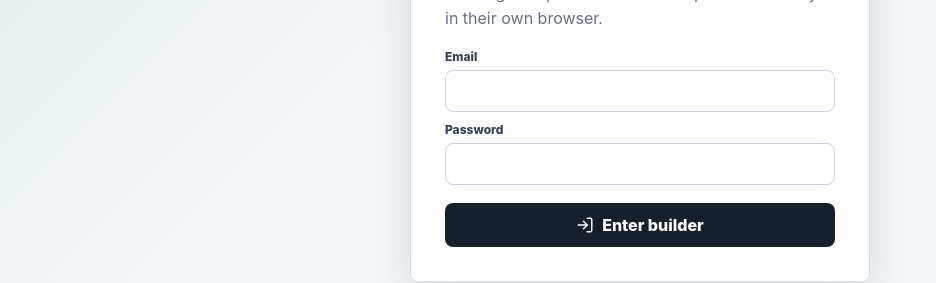
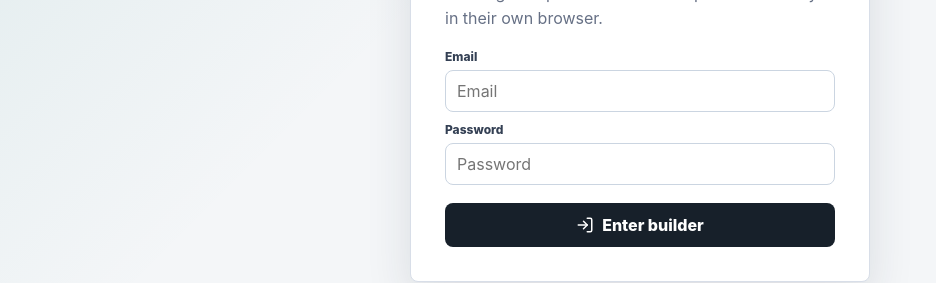
Before and after one commit to LouisLin69/ai-resume-builder, a React (Vite) app: page / in a window 1280 px wide. Shown: the part 359-642 px from the top of the page, without its empty margins (0-936 px from the left). Built offline with nearby package versions, Linux system fonts and the light colour scheme.

Commit message:
Polish editor controls and placeholders

```diff
--- a/src/main.jsx
+++ b/src/main.jsx
@@ -364,12 +364,13 @@ function App() {
             </div>
           </EditorBlock>
 
-          <EditorBlock title="Skills" icon={<Sparkles size={18} />} action={<SmallButton onClick={addSkill} label="Skill" />}>
+          <EditorBlock title="Skills" icon={<Sparkles size={18} />} action={<SmallButton onClick={addSkill} label="Add skill" />}>
             <div className="skill-editor">
               {resume.skills.map((skill, index) => (
                 <div className="inline-row" key={skill.id}>
                   <input
                     aria-label={`Skill ${index + 1}`}
+                    placeholder="Skill"
                     value={skill.value}
                     onChange={(event) => updateSkill(index, event.target.value)}
                   />
@@ -454,7 +455,7 @@ function LoginScreen({ onSubmit }) {
 
 function ProjectEditor({ items, onAdd, onRemove, onChange, onBulletChange, onAddBullet }) {
   return (
-    <EditorBlock title="Projects" icon={<MonitorSmartphone size={18} />} action={<SmallButton onClick={onAdd} label="Project" />}>
+    <EditorBlock title="Projects" icon={<MonitorSmartphone size={18} />} action={<SmallButton onClick={onAdd} label="Add project" />}>
       {items.map((project, index) => (
         <article className="nested-card" key={project.id}>
           <div className="nested-card-header">
@@ -486,7 +487,7 @@ function ProjectEditor({ items, onAdd, onRemove, onChange, onBulletChange, onAdd
 
 function ExperienceEditor({ items, onAdd, onRemove, onChange, onBulletChange, onAddBullet }) {
   return (
-    <EditorBlock title="Experience" icon={<FileText size={18} />} action={<SmallButton onClick={onAdd} label="Experience" />}>
+    <EditorBlock title="Experience" icon={<FileText size={18} />} action={<SmallButton onClick={onAdd} label="Add experience" />}>
       {items.map((item, index) => (
         <article className="nested-card" key={item.id}>
           <div className="nested-card-header">
@@ -518,7 +519,7 @@ function ExperienceEditor({ items, onAdd, onRemove, onChange, onBulletChange, on
 
 function EducationEditor({ items, onAdd, onRemove, onChange }) {
   return (
-    <EditorBlock title="Education" icon={<GraduationCap size={18} />} action={<SmallButton onClick={onAdd} label="Education" />}>
+    <EditorBlock title="Education" icon={<GraduationCap size={18} />} action={<SmallButton onClick={onAdd} label="Add education" />}>
       {items.map((item, index) => (
         <article className="nested-card" key={item.id}>
           <div className="nested-card-header">
@@ -569,9 +570,15 @@ function Field({ label, value, onChange, multiline = false, password = false })
     <label className="field" htmlFor={id}>
       <span>{label}</span>
       {multiline ? (
-        <textarea id={id} value={value} onChange={(event) => onChange(event.target.value)} rows={4} />
+        <textarea id={id} placeholder={label} value={value} onChange={(event) => onChange(event.target.value)} rows={4} />
       ) : (
-        <input id={id} type={password ? "password" : "text"} value={value} onChange={(event) => onChange(event.target.value)} />
+        <input
+          id={id}
+          type={password ? "password" : "text"}
+          placeholder={label}
+          value={value}
+          onChange={(event) => onChange(event.target.value)}
+        />
       )}
     </label>
   );
```
